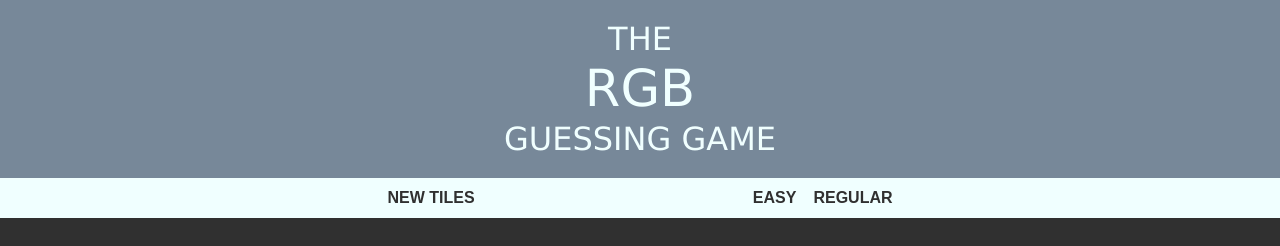
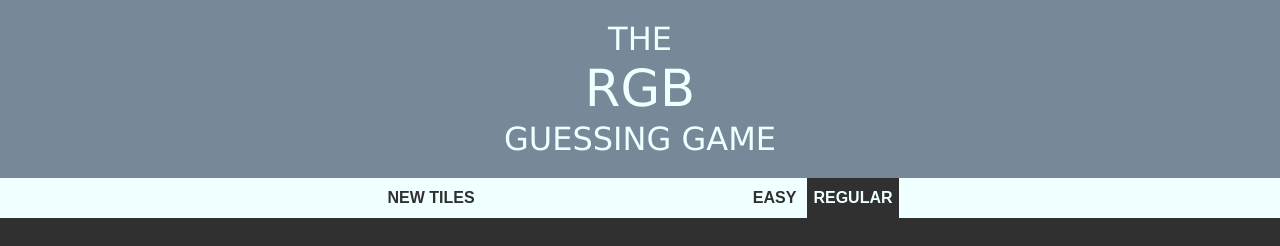
Before and after one commit to gwecko/RGB-tile-game, a plain HTML site: page src/index.html in a window 1280 px wide. Drawn offline with Linux system fonts and the light colour scheme.

Commit message:
prepped for codepen

```diff
--- a/src/index.html
+++ b/src/index.html
@@ -19,7 +19,7 @@
         <span id="message"></span>
         <button class="difficulty">Easy</button>
         <!-- Two classes here; 1)difficulty  2)selected -->
-        <button class="difficulty">Regular</button>
+        <button class="difficulty selectedBtn">Regular</button>
     </div>
 
     <div id="container">
--- a/src/index.js
+++ b/src/index.js
@@ -1,3 +1,5 @@
+const document = getElementById("document");
+
 var messageDisplay = document.querySelector("#message");
 var h1 = document.querySelector("h1");
 var newGameBtn = document.getElementById("newGame");
```
Also changed, not shown: package.json (deleted, +0 -19 lines).
